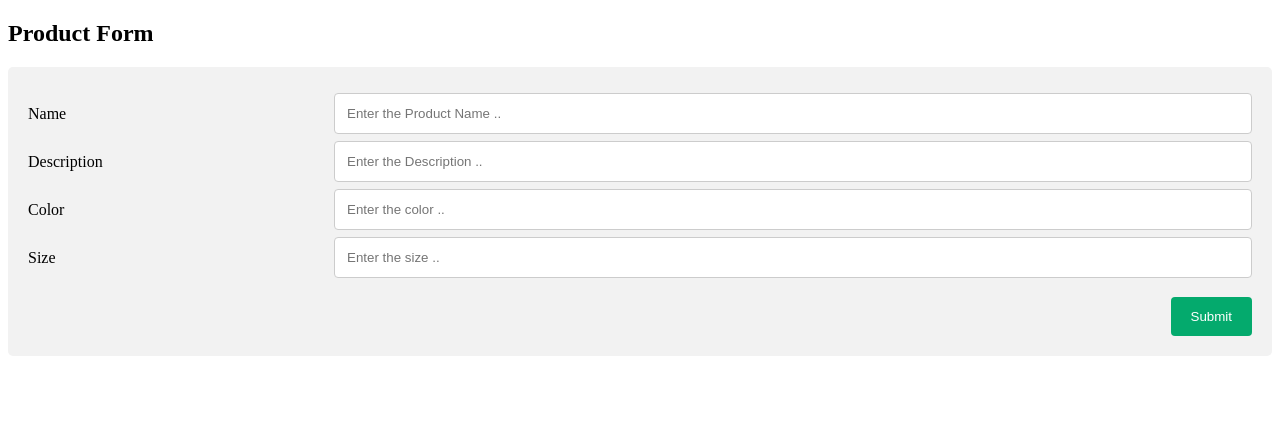
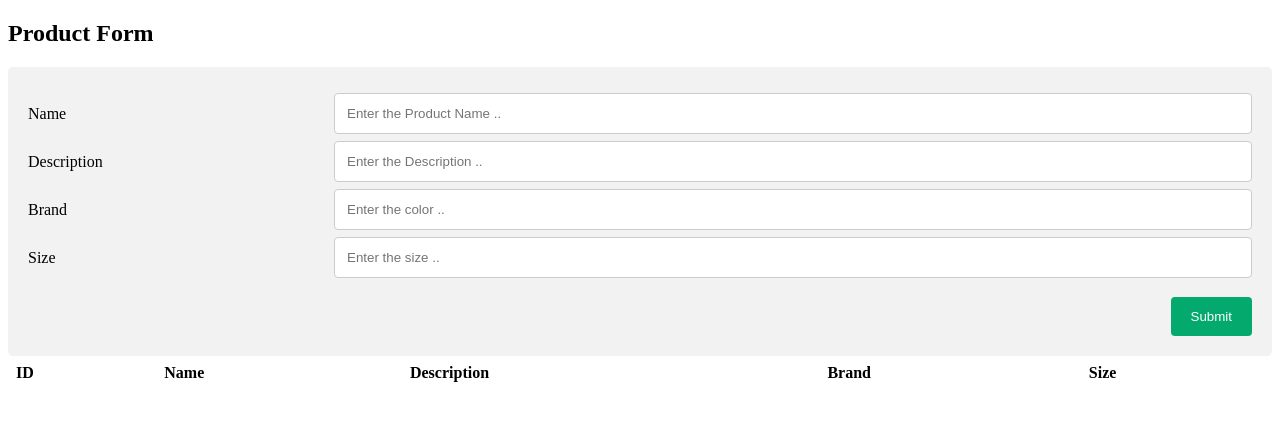
Before and after one commit to bhattacharjeesweta1512/QuickShop, a CodeIgniter 4 app: template app/Views/product_form.php in a window 1280 px wide. Shown: the top 421 px of the page. Run offline with PHP 8.4 and a stand-in for CodeIgniter, Linux system fonts and the light colour scheme; the template is opened without the code that fills it, so the values that code supplies are empty; some libraries are stand-ins or nearby versions.

Commit message:
create and read

```diff
--- a/app/Config/App.php
+++ b/app/Config/App.php
@@ -16,7 +16,7 @@ class App extends BaseConfig
      *
      * E.g., http://example.com/
      */
-    public string $baseURL = 'http://localhost:8080/';
+    public string $baseURL = 'http://localhost:8081/';
 
     /**
      * Allowed Hostnames in the Site URL other than the hostname in the baseURL.
--- a/app/Config/Routes.php
+++ b/app/Config/Routes.php
@@ -6,4 +6,7 @@ use CodeIgniter\Router\RouteCollection;
  * @var RouteCollection $routes
  */
 $routes->get('/', 'Product::create');
+// send data to database
 $routes->post('/store', 'Product::store');
+// fetch data in table
+$routes->get('/getProducts', 'Product::getProducts');
--- a/app/Views/product_form.php
+++ b/app/Views/product_form.php
@@ -96,10 +96,10 @@ input[type=submit]:hover {
 
   <div class="row">
     <div class="col-25">
-      <label for="color">Color</label>
+      <label for="brand">Brand</label>
     </div>
     <div class="col-75">
-    <input type="text" id="color" name="color" placeholder="Enter the color ..">
+    <input type="text" id="brand" name="brand" placeholder="Enter the color ..">
     </div>
   </div>
   <div class="row">
@@ -118,12 +118,48 @@ input[type=submit]:hover {
 
 </div>
 
+
+<style>
+table {
+  border-collapse: collapse;
+  width: 100%;
+}
+
+th, td {
+  text-align: left;
+  padding: 8px;
+}
+
+tr:nth-child(even) {background-color: #f2f2f2;}
+</style>
+<div style="overflow-x: auto;">
+<table id="product-table">
+    <thead>
+        <tr>
+            <th>ID</th>
+            <th>Name</th>
+            <th>Description</th>
+            <th>Brand</th>
+            <th>Size</th>
+        </tr>
+    </thead>
+    <tbody>
+        <!-- Table rows will be dynamically added here -->
+    </tbody>
+</table>
+
 </body>
 </html>
 
 <!-- added jquery to send it to database  -->
 <!-- Add jQuery library (if not already included) -->
 <script src="https://code.jquery.com/jquery-3.6.0.min.js"></script>
+<!-- Add SweetAlert CSS -->
+<link rel="stylesheet" href="https://cdn.jsdelivr.net/npm/sweetalert2@11">
+
+<!-- Add SweetAlert JavaScript -->
+<script src="https://cdn.jsdelivr.net/npm/sweetalert2@11"></script>
+
 <script>
 $(document).ready(function() {
     $('#product-form').submit(function(e) {
@@ -142,14 +178,66 @@ $(document).ready(function() {
             success: function(response) {
                 // Handle success response
                 console.log(response);
-                alert('Product added successfully!');
+                if(response.status == 1){
+                    Swal.fire({
+                    title: 'Congratulations',
+                    text: response.message,
+                    icon: 'success',
+
+                })
+                fetchProducts();
+                }else{
+                    Swal.fire({
+                    title: 'Sorry',
+                    text: response.message,
+                    icon: 'warning',
+
+                })
+
+
+                }
+
             },
-            error: function(xhr, status, error) {
-                // Handle error response
-                console.error(xhr.responseText);
-                $('#form-errors').html(xhr.responseText);
-            }
+
         });
     });
+
+
+
+
+    // Function to fetch products via AJAX and update table
+function fetchProducts() {
+
+
+    $.ajax({
+        url: 'getProducts',
+        type: 'GET',
+        dataType: 'json',
+        success: function(response) {
+            // Clear existing table data
+            $('#product-table tbody').empty();
+
+            // Loop through fetched products and append rows to table
+            $.each(response, function(index, product) {
+                var row = '<tr>' +
+                            '<td>' + product.id + '</td>' +
+                            '<td>' + product.name + '</td>' +
+                            '<td>' + product.description + '</td>' +
+                            '<td>' + product.brand + '</td>' +
+                            '<td>' + product.size + '</td>' +
+                          '</tr>';
+                $('#product-table tbody').append(row);
+            });
+        },
+        error: function(xhr, status, error) {
+            console.error(xhr.responseText);
+            // Handle error
+        }
+    });
+
+    }
 });
+
+    // Call fetchProducts function to load products on page load
+
 </script>
```
Also changed, not shown: app/Controllers/Product.php (+30 -6 lines), app/Models/ProductModel.php (+14 -1 lines).
